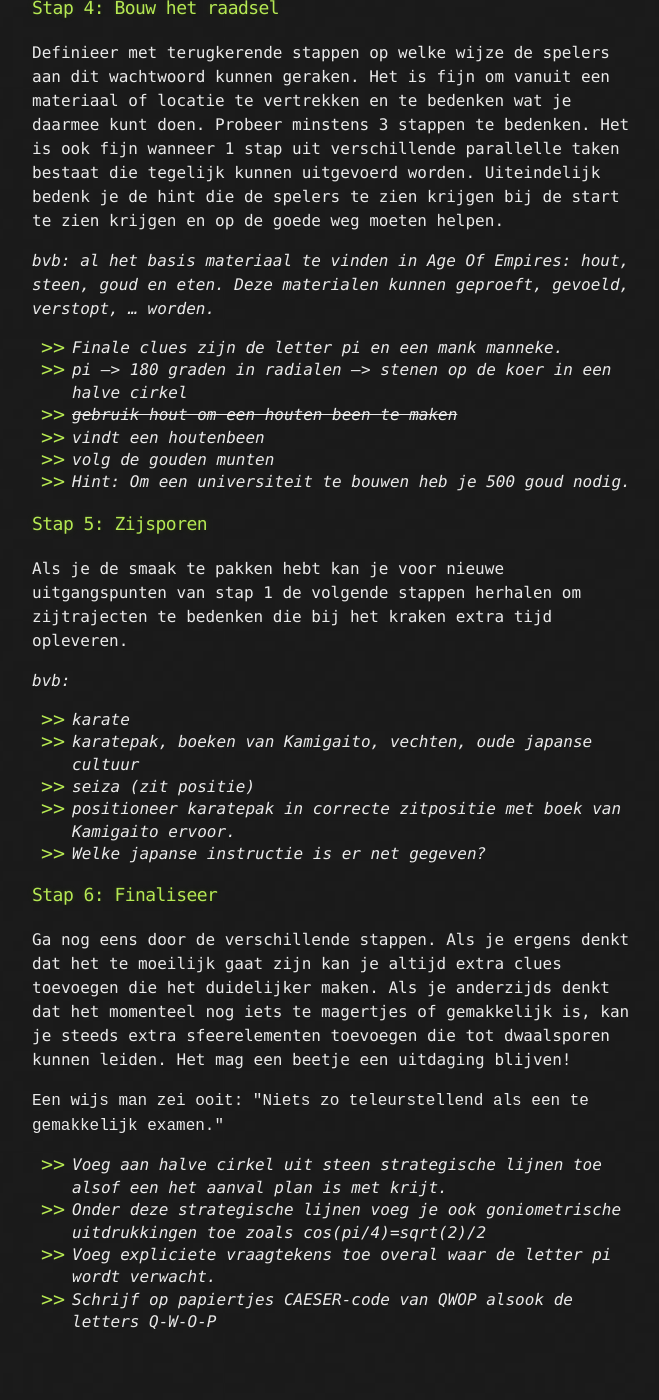
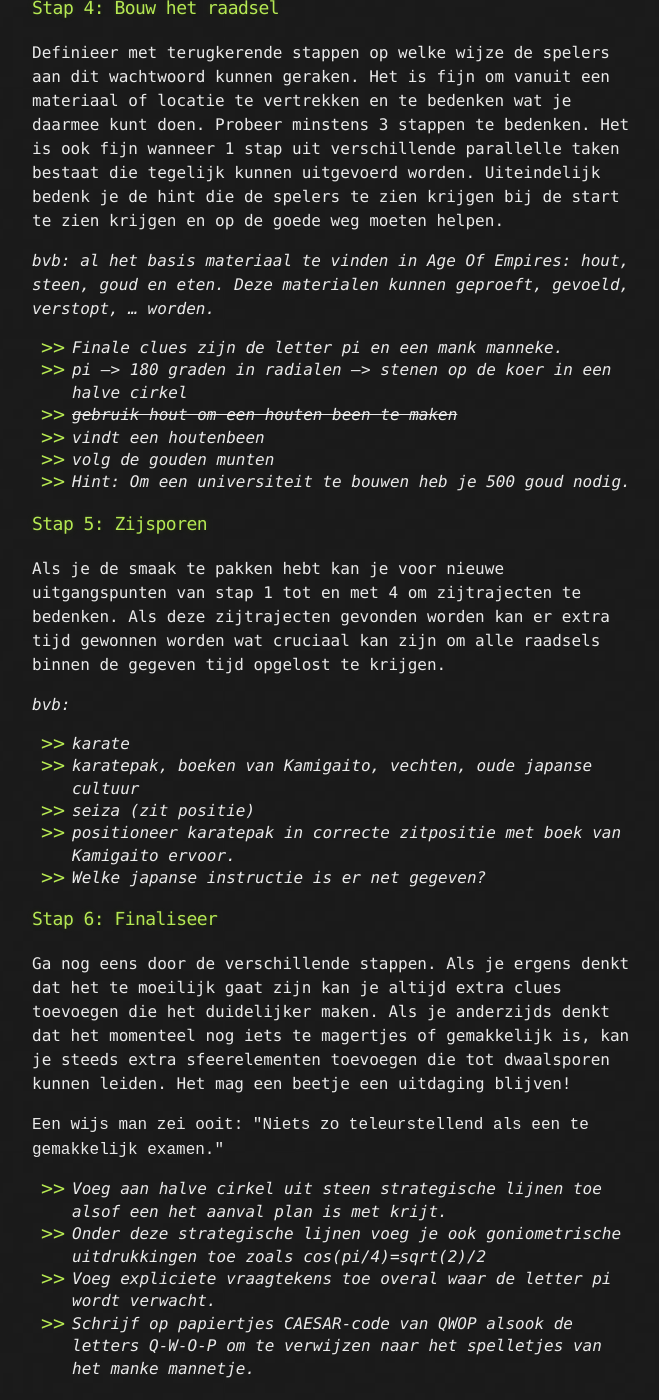
Before and after one commit to kkelchte/CTR-ESC, a Jekyll site: the page built from assets/instructies.md, in a window 1280 px wide and 1400 px high, scrolled down 976 px. Shown: the whole window, without its empty margins (308-967 px from the left). Built offline with Jekyll 4.4.1, drawn with Linux system fonts in a browser that asks for light colours; before the commit the page ends 2330 px from its top, so only the background shows below that; some of the changed text lies outside the part shown.

Commit message:
Update instructies.md

```diff
--- a/assets/instructies.md
+++ b/assets/instructies.md
@@ -36,7 +36,7 @@ _bvb: al het basis materiaal te vinden in Age Of Empires: hout, steen, goud en e
 - _Hint: Om een universiteit te bouwen heb je 500 goud nodig._
 
 ### Stap 5: Zijsporen
-Als je de smaak te pakken hebt kan je voor nieuwe uitgangspunten van stap 1 de volgende stappen herhalen om zijtrajecten te bedenken die bij het kraken extra tijd opleveren.
+Als je de smaak te pakken hebt kan je voor nieuwe uitgangspunten van stap 1 tot en met 4 om zijtrajecten te bedenken. Als deze zijtrajecten gevonden worden kan er extra tijd gewonnen worden wat cruciaal kan zijn om alle raadsels binnen de gegeven tijd opgelost te krijgen.
 
 _bvb:_
 * _karate_
@@ -54,4 +54,4 @@ Ga nog eens door de verschillende stappen. Als je ergens denkt dat het te moeili
 - _Voeg aan halve cirkel uit steen strategische lijnen toe alsof een het aanval plan is met krijt._
 - _Onder deze strategische lijnen voeg je ook goniometrische uitdrukkingen toe zoals cos(pi/4)=sqrt(2)/2_
 - _Voeg expliciete vraagtekens toe overal waar de letter pi wordt verwacht._
-- _Schrijf op papiertjes CAESER-code van QWOP alsook de letters Q-W-O-P_
+- _Schrijf op papiertjes CAESAR-code van QWOP alsook de letters Q-W-O-P om te verwijzen naar het spelletjes van het manke mannetje._
```
Also changed, not shown: other parts of assets/instructies.md (+1 -1 lines).
